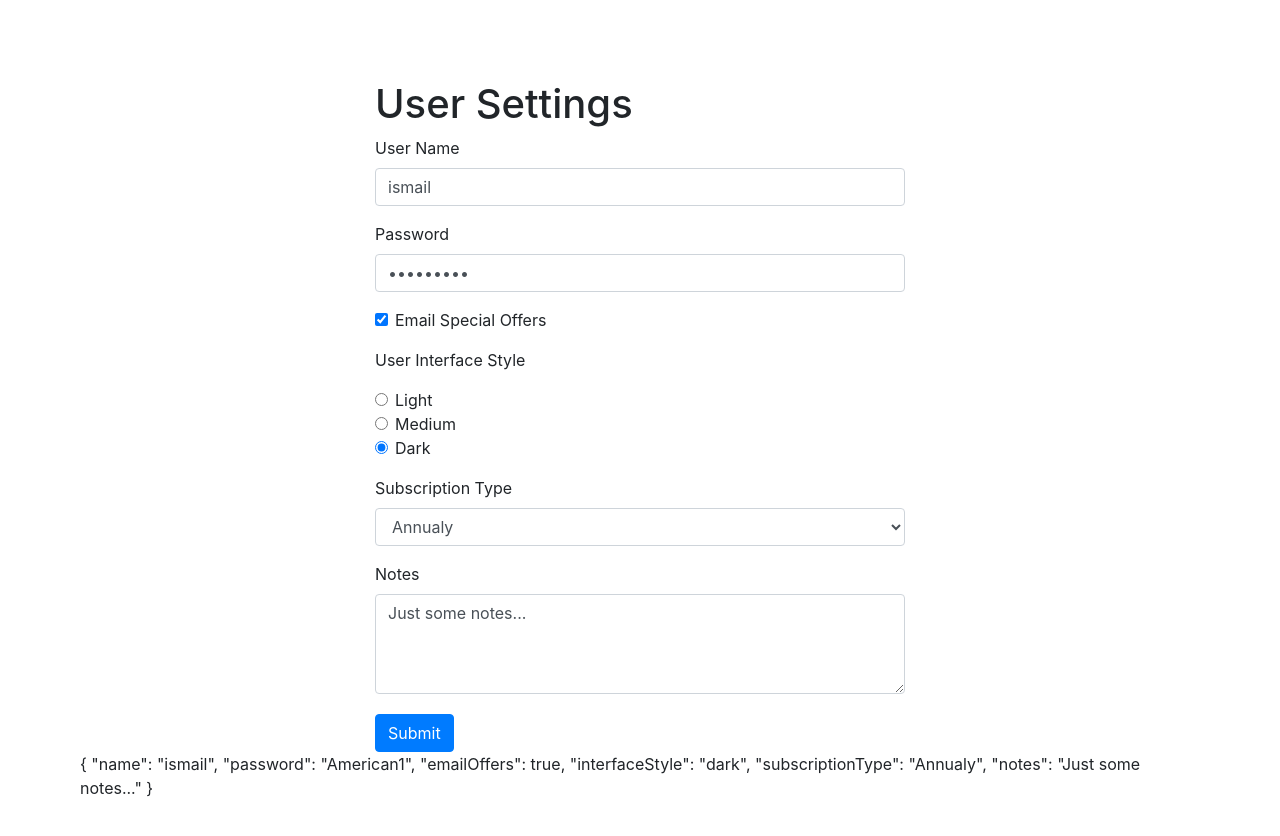
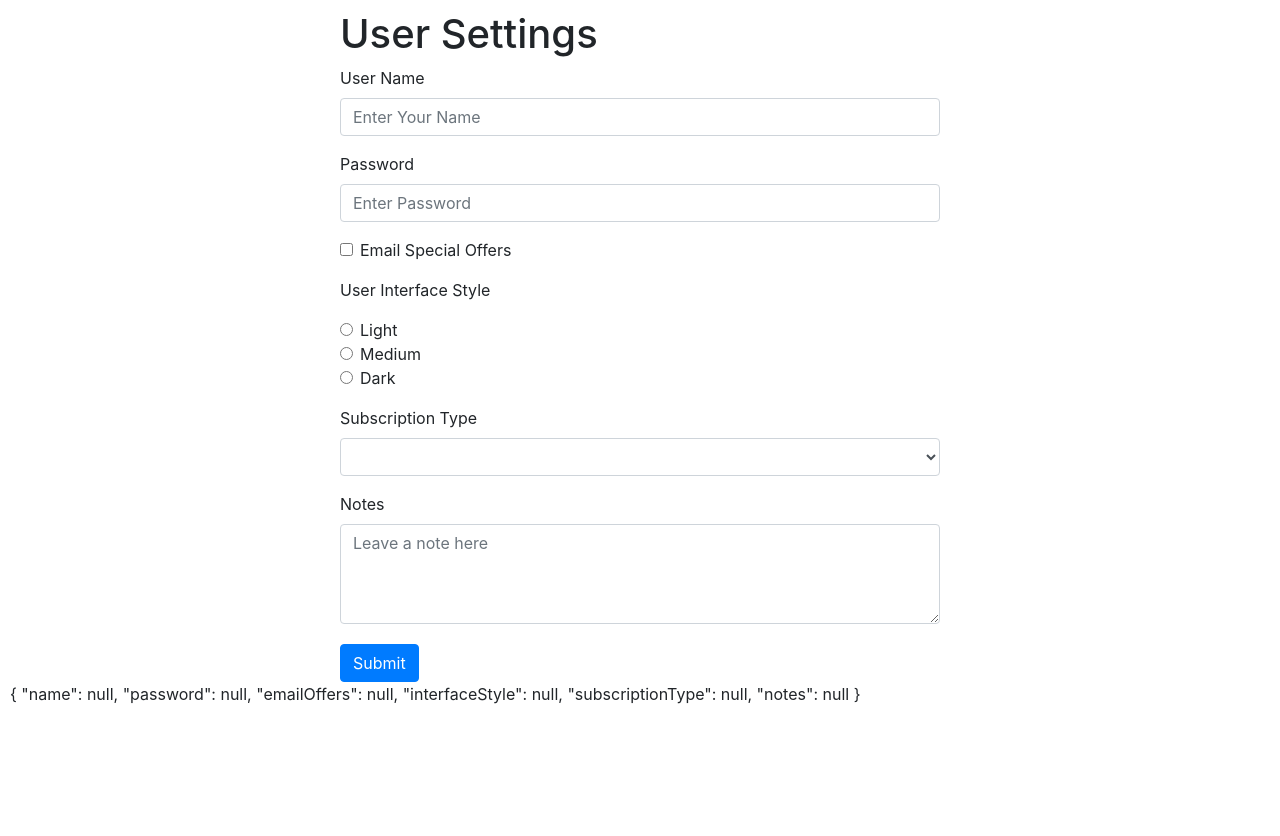
Before and after one commit to ismailasylla/Angular-Forms-, an Angular app: page / in a window 1280 px wide. Shown: the top 836 px of the page. After the commit the page ends 800 px from the top, so only its background shows below. Built offline with nearby package versions, Linux system fonts and the light colour scheme.

Commit message:
Form validation

```diff
--- a/src/app/user-settigns-form/user-settigns-form.component.css
+++ b/src/app/user-settigns-form/user-settigns-form.component.css
@@ -0,0 +1,3 @@
+.field-error {
+  border: 1px solid red;
+}
--- a/src/app/user-settigns-form/user-settigns-form.component.html
+++ b/src/app/user-settigns-form/user-settigns-form.component.html
@@ -1,9 +1,12 @@
 <div class="container col-md-6">
     <h1>User Settings</h1>
-    <form #form="ngForm">
+    <form #form="ngForm" (ngSubmit)="onSubmit(form)">
         <div class="form-group">
             <label for="name">User Name</label>
-            <input class="form-control" placeholder="Enter Your Name" name="name" [(ngModel)]="userSettings.name"/>
+            <input class="form-control" placeholder="Enter Your Name" name="name" [(ngModel)]="userSettings.name" required #nameField="ngModel" [class.field.error]="form.submitted && nameField.valid"/>
+            <div [hidden]="!form.submitted ||  nameField.valid " class="alert alert-danger">
+                Name field is required.
+            </div>
         </div>
         <div class="form-group">
             <label for="password">Password</label>
--- a/src/app/user-settigns-form/user-settigns-form.component.ts
+++ b/src/app/user-settigns-form/user-settigns-form.component.ts
@@ -1,4 +1,5 @@
 import { Component, OnInit } from '@angular/core';
+import { NgForm } from '@angular/forms';
 import { UserSettings } from '../data/user-settings';
 
 @Component({
@@ -8,14 +9,24 @@ import { UserSettings } from '../data/user-settings';
 })
 export class UserSettignsFormComponent implements OnInit {
 
+// originalUserSettings :UserSettings = {
+//   name: "ismail",
+//   password : "American1",
+//   emailOffers:true,
+//   interfaceStyle:'dark',
+//   subscriptionType:'Annualy',
+//   notes: "Just some notes..."
+// }
 originalUserSettings :UserSettings = {
-  name: "ismail",
-  password : "American1",
-  emailOffers:true,
-  interfaceStyle:'dark',
-  subscriptionType:'Annualy',
-  notes: "Just some notes..."
+  name: null,
+  password : null,
+  emailOffers:null,
+  interfaceStyle:null,
+  subscriptionType:null,
+  notes: null,
 }
+
+
 
 userSettings :UserSettings = {... this.originalUserSettings}
   constructor() { }
@@ -23,4 +34,8 @@ userSettings :UserSettings = {... this.originalUserSettings}
   ngOnInit(): void {
   }
 
+onSubmit(form: NgForm){
+  console.log("Submitted", form.valid)
 }
+
+}
--- a/src/styles.css
+++ b/src/styles.css
@@ -1,4 +1,4 @@
 /* You can add global styles to this file, and also import other style files */
 body {
-  padding: 80px;
+  padding: 10px;
 }
```
